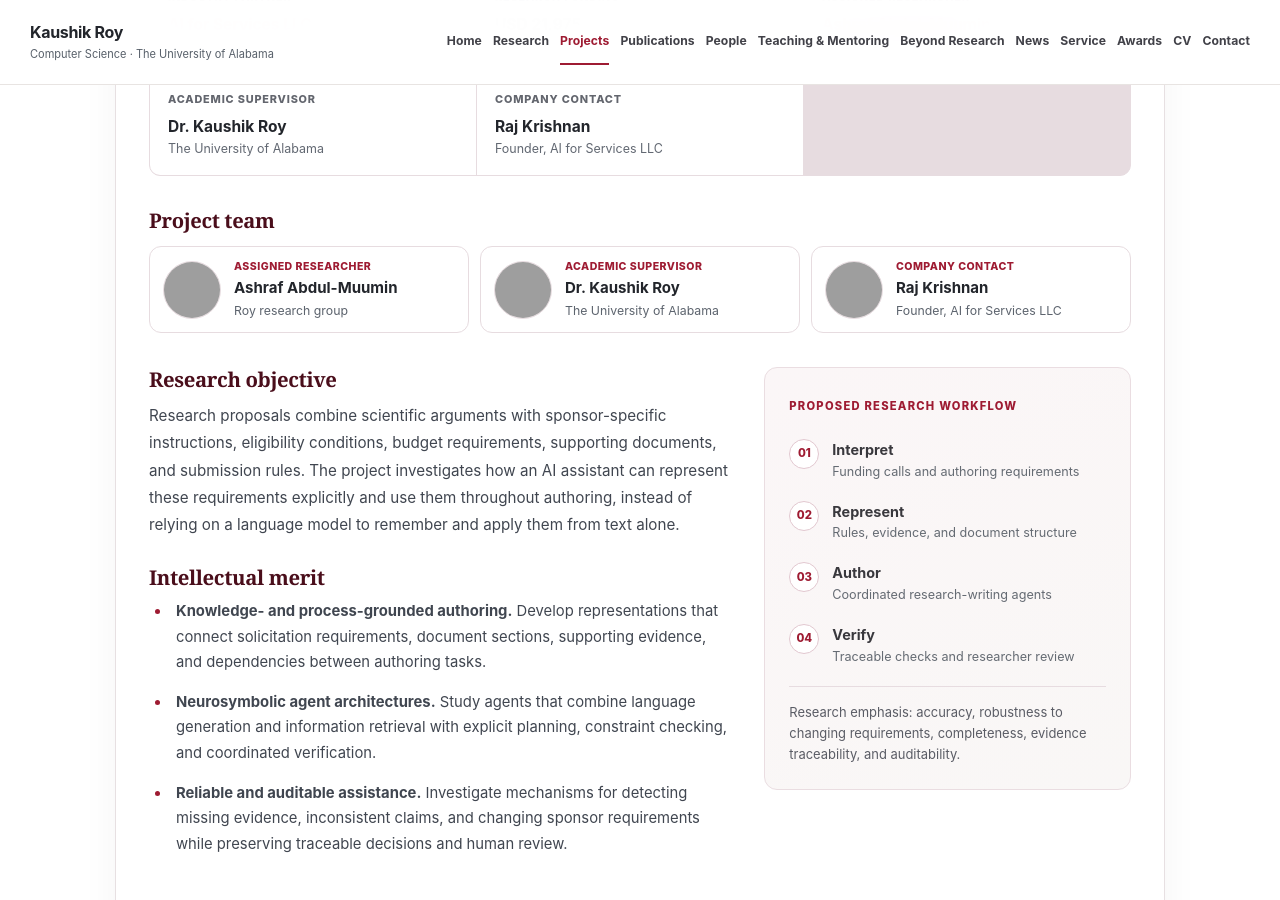
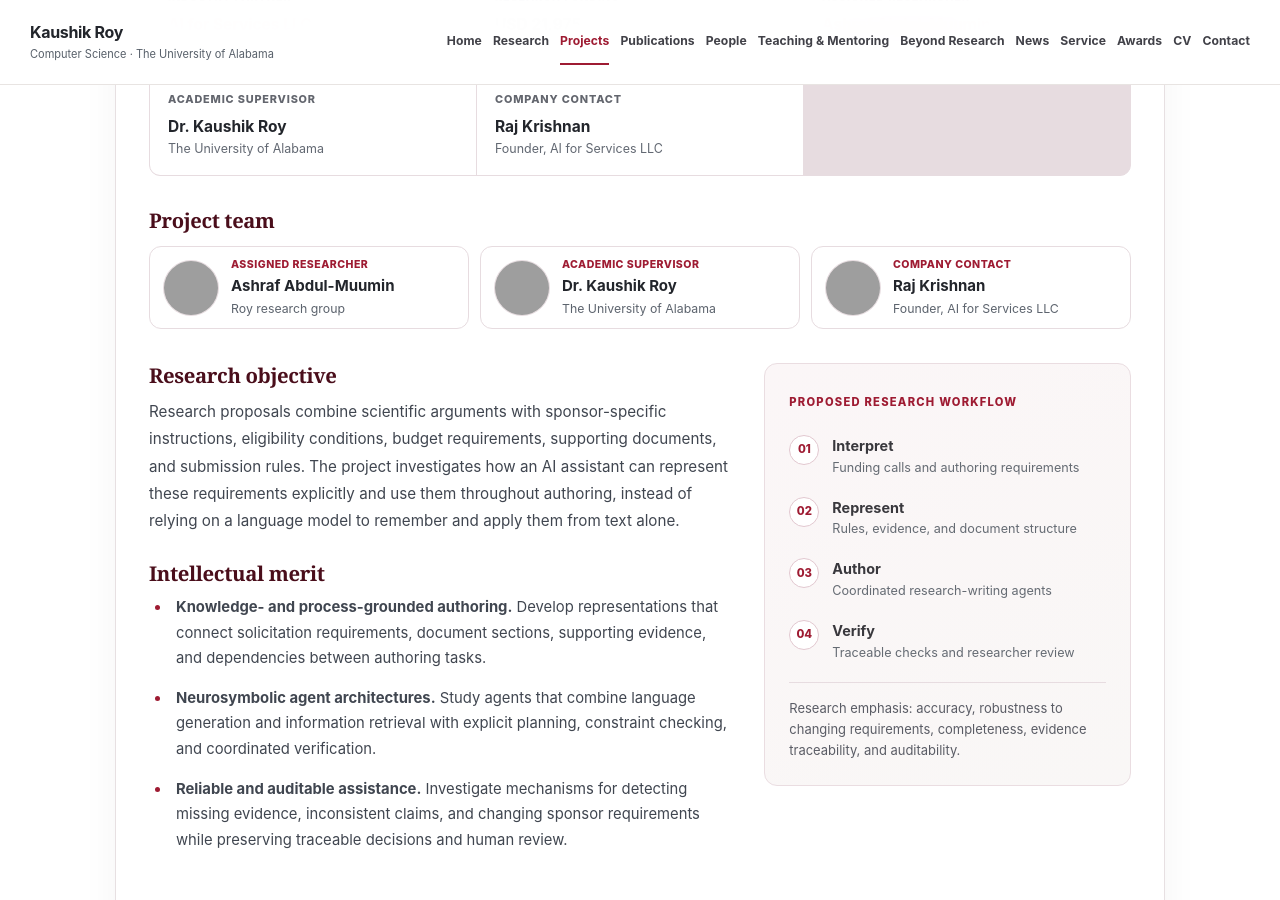
Before and after one commit to kauroy1994/home, a Jekyll site: the page built from _pages/projects.md, in a window 1280 px wide and 900 px high, scrolled down 1061 px. Built offline with Jekyll 4.4.1, drawn with Linux system fonts in a browser that asks for light colours; grey boxes are pictures that could not be loaded.

Commit message:
Enforce compact inline project team avatars beside names

```diff
--- a/_pages/projects.md
+++ b/_pages/projects.md
@@ -34,17 +34,17 @@ description: "Research projects led and co-supervised by Dr. Kaushik Roy at The
   <div class="project-team">
     <h3>Project team</h3>
     <div class="project-team-grid">
-      <article class="project-person">
-        <img src="https://raw.githubusercontent.com/kauroy1994/AAAI-Symposium-Concept/main/assets/organizers/ashraf-abdul-muumin.jpg" alt="Ashraf Abdul-Muumin" loading="lazy">
-        <div><span class="project-person-role">Assigned researcher</span><h4><a href="https://github.com/chirix33">Ashraf Abdul-Muumin</a></h4><p>Roy research group</p></div>
+      <article class="project-person" style="display:flex;flex-direction:row;align-items:center;gap:12px;padding:11px 13px;min-height:76px;">
+        <img src="https://raw.githubusercontent.com/kauroy1994/AAAI-Symposium-Concept/main/assets/organizers/ashraf-abdul-muumin.jpg" alt="Ashraf Abdul-Muumin" loading="lazy" style="display:block;width:56px;height:56px;min-width:56px;max-width:56px;min-height:56px;max-height:56px;flex:0 0 56px;aspect-ratio:1/1;object-fit:cover;object-position:center 22%;border-radius:50%;">
+        <div style="padding:0;min-width:0;flex:1;"><span class="project-person-role">Assigned researcher</span><h4><a href="https://github.com/chirix33">Ashraf Abdul-Muumin</a></h4><p>Roy research group</p></div>
       </article>
-      <article class="project-person">
-        <img src="https://raw.githubusercontent.com/kauroy1994/AAAI-Symposium-Concept/main/assets/organizers/kaushik-roy.jpg" alt="Dr. Kaushik Roy" loading="lazy">
-        <div><span class="project-person-role">Academic supervisor</span><h4><a href="https://eng.ua.edu/eng-directory/dr-kaushik-roy/">Dr. Kaushik Roy</a></h4><p>The University of Alabama</p></div>
+      <article class="project-person" style="display:flex;flex-direction:row;align-items:center;gap:12px;padding:11px 13px;min-height:76px;">
+        <img src="https://raw.githubusercontent.com/kauroy1994/AAAI-Symposium-Concept/main/assets/organizers/kaushik-roy.jpg" alt="Dr. Kaushik Roy" loading="lazy" style="display:block;width:56px;height:56px;min-width:56px;max-width:56px;min-height:56px;max-height:56px;flex:0 0 56px;aspect-ratio:1/1;object-fit:cover;object-position:center 22%;border-radius:50%;">
+        <div style="padding:0;min-width:0;flex:1;"><span class="project-person-role">Academic supervisor</span><h4><a href="https://eng.ua.edu/eng-directory/dr-kaushik-roy/">Dr. Kaushik Roy</a></h4><p>The University of Alabama</p></div>
       </article>
-      <article class="project-person">
-        <img src="https://raw.githubusercontent.com/kauroy1994/AAAI-Symposium-Concept/main/assets/organizers/raj-krishnan.jpg" alt="Raj Krishnan" loading="lazy">
-        <div><span class="project-person-role">Company contact</span><h4>Raj Krishnan</h4><p>Founder, AI for Services LLC</p></div>
+      <article class="project-person" style="display:flex;flex-direction:row;align-items:center;gap:12px;padding:11px 13px;min-height:76px;">
+        <img src="https://raw.githubusercontent.com/kauroy1994/AAAI-Symposium-Concept/main/assets/organizers/raj-krishnan.jpg" alt="Raj Krishnan" loading="lazy" style="display:block;width:56px;height:56px;min-width:56px;max-width:56px;min-height:56px;max-height:56px;flex:0 0 56px;aspect-ratio:1/1;object-fit:cover;object-position:center 22%;border-radius:50%;">
+        <div style="padding:0;min-width:0;flex:1;"><span class="project-person-role">Company contact</span><h4>Raj Krishnan</h4><p>Founder, AI for Services LLC</p></div>
       </article>
     </div>
   </div>
@@ -96,25 +96,25 @@ description: "Research projects led and co-supervised by Dr. Kaushik Roy at The
   <div class="project-team">
     <h3>Joint research team</h3>
     <div class="project-team-grid">
-      <article class="project-person">
-        <img src="https://raw.githubusercontent.com/kauroy1994/AAAI-Symposium-Concept/main/assets/organizers/kaushik-roy.jpg" alt="Dr. Kaushik Roy" loading="lazy">
-        <div><span class="project-person-role">Co-supervisor · Roy group</span><h4><a href="https://eng.ua.edu/eng-directory/dr-kaushik-roy/">Dr. Kaushik Roy</a></h4><p>The University of Alabama</p></div>
+      <article class="project-person" style="display:flex;flex-direction:row;align-items:center;gap:12px;padding:11px 13px;min-height:76px;">
+        <img src="https://raw.githubusercontent.com/kauroy1994/AAAI-Symposium-Concept/main/assets/organizers/kaushik-roy.jpg" alt="Dr. Kaushik Roy" loading="lazy" style="display:block;width:56px;height:56px;min-width:56px;max-width:56px;min-height:56px;max-height:56px;flex:0 0 56px;aspect-ratio:1/1;object-fit:cover;object-position:center 22%;border-radius:50%;">
+        <div style="padding:0;min-width:0;flex:1;"><span class="project-person-role">Co-supervisor · Roy group</span><h4><a href="https://eng.ua.edu/eng-directory/dr-kaushik-roy/">Dr. Kaushik Roy</a></h4><p>The University of Alabama</p></div>
       </article>
-      <article class="project-person">
-        <img src="https://raw.githubusercontent.com/kauroy1994/AAAI-Symposium-Concept/main/assets/organizers/noorbakhsh-amiri-golilarz.jpg" alt="Dr. Noorbakhsh Amiri Golilarz" loading="lazy">
-        <div><span class="project-person-role">Co-supervisor · BRAINS Lab</span><h4><a href="https://eng.ua.edu/eng-directory/dr-noorbakhsh-amiri-golilarz/">Dr. Noorbakhsh Amiri Golilarz</a></h4><p>BRAINS Lab Director</p></div>
+      <article class="project-person" style="display:flex;flex-direction:row;align-items:center;gap:12px;padding:11px 13px;min-height:76px;">
+        <img src="https://raw.githubusercontent.com/kauroy1994/AAAI-Symposium-Concept/main/assets/organizers/noorbakhsh-amiri-golilarz.jpg" alt="Dr. Noorbakhsh Amiri Golilarz" loading="lazy" style="display:block;width:56px;height:56px;min-width:56px;max-width:56px;min-height:56px;max-height:56px;flex:0 0 56px;aspect-ratio:1/1;object-fit:cover;object-position:center 22%;border-radius:50%;">
+        <div style="padding:0;min-width:0;flex:1;"><span class="project-person-role">Co-supervisor · BRAINS Lab</span><h4><a href="https://eng.ua.edu/eng-directory/dr-noorbakhsh-amiri-golilarz/">Dr. Noorbakhsh Amiri Golilarz</a></h4><p>BRAINS Lab Director</p></div>
       </article>
-      <article class="project-person">
-        <img src="https://raw.githubusercontent.com/kauroy1994/AAAI-Symposium-Concept/main/assets/organizers/ashraf-abdul-muumin.jpg" alt="Ashraf Abdul-Muumin" loading="lazy">
-        <div><span class="project-person-role">Researcher · Roy group</span><h4><a href="https://github.com/chirix33">Ashraf Abdul-Muumin</a></h4><p>Ph.D. student</p></div>
+      <article class="project-person" style="display:flex;flex-direction:row;align-items:center;gap:12px;padding:11px 13px;min-height:76px;">
+        <img src="https://raw.githubusercontent.com/kauroy1994/AAAI-Symposium-Concept/main/assets/organizers/ashraf-abdul-muumin.jpg" alt="Ashraf Abdul-Muumin" loading="lazy" style="display:block;width:56px;height:56px;min-width:56px;max-width:56px;min-height:56px;max-height:56px;flex:0 0 56px;aspect-ratio:1/1;object-fit:cover;object-position:center 22%;border-radius:50%;">
+        <div style="padding:0;min-width:0;flex:1;"><span class="project-person-role">Researcher · Roy group</span><h4><a href="https://github.com/chirix33">Ashraf Abdul-Muumin</a></h4><p>Ph.D. student</p></div>
       </article>
-      <article class="project-person">
-        <div class="project-person-initials" aria-hidden="true">MK</div>
-        <div><span class="project-person-role">Researcher · BRAINS Lab</span><h4><a href="https://sites.ua.edu/brains/team/">Manish Kansana</a></h4><p>Ph.D. student</p></div>
+      <article class="project-person" style="display:flex;flex-direction:row;align-items:center;gap:12px;padding:11px 13px;min-height:76px;">
+        <div class="project-person-initials" aria-hidden="true" style="display:grid;place-items:center;width:56px;height:56px;min-width:56px;max-width:56px;min-height:56px;max-height:56px;flex:0 0 56px;aspect-ratio:1/1;border-radius:50%;font-size:1.15rem;">MK</div>
+        <div style="padding:0;min-width:0;flex:1;"><span class="project-person-role">Researcher · BRAINS Lab</span><h4><a href="https://sites.ua.edu/brains/team/">Manish Kansana</a></h4><p>Ph.D. student</p></div>
       </article>
-      <article class="project-person">
-        <div class="project-person-initials" aria-hidden="true">M</div>
-        <div><span class="project-person-role">Researcher · BRAINS Lab</span><h4>Mohammed</h4><p>BRAINS Lab</p></div>
+      <article class="project-person" style="display:flex;flex-direction:row;align-items:center;gap:12px;padding:11px 13px;min-height:76px;">
+        <div class="project-person-initials" aria-hidden="true" style="display:grid;place-items:center;width:56px;height:56px;min-width:56px;max-width:56px;min-height:56px;max-height:56px;flex:0 0 56px;aspect-ratio:1/1;border-radius:50%;font-size:1.15rem;">M</div>
+        <div style="padding:0;min-width:0;flex:1;"><span class="project-person-role">Researcher · BRAINS Lab</span><h4>Mohammed</h4><p>BRAINS Lab</p></div>
       </article>
     </div>
   </div>
```
